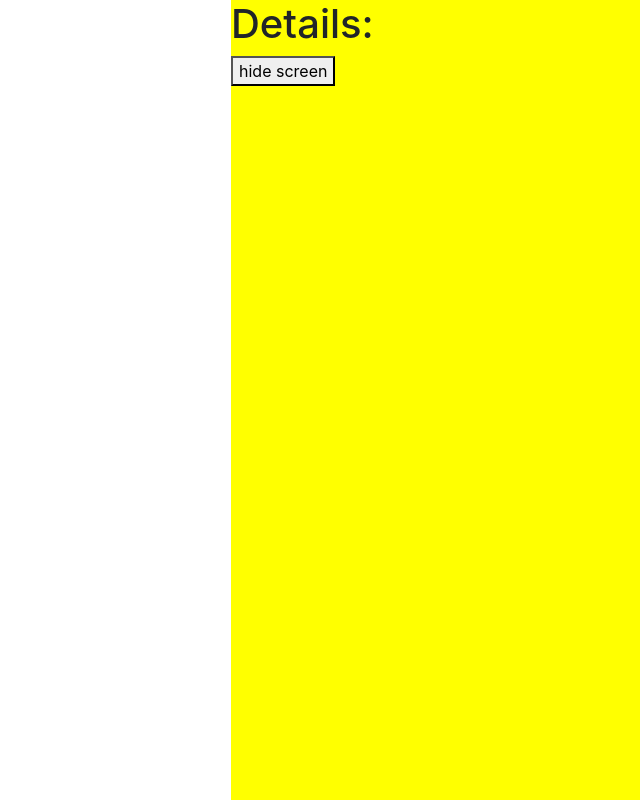
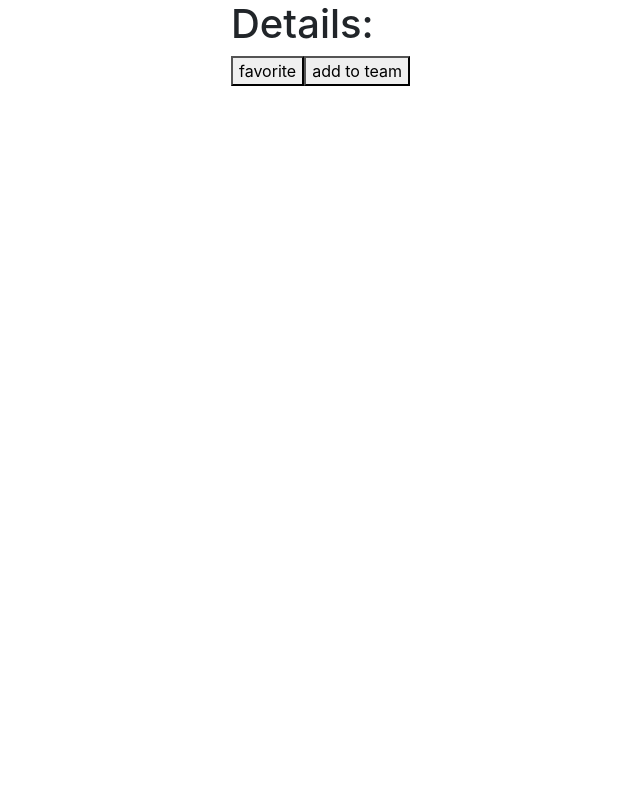
Before and after one commit to JanCoomans/Pokedex, a Vue app: page / in a window 1280 px wide. Shown: the whole page, without its empty margins (144-784 px from the left). Built offline with nearby package versions, Linux system fonts and the light colour scheme; no server answers.

Commit message:
Add/remove to team/favorites works in backend
Pokemon kunnen toegevoegd worden aan team en favorieten lijst.

//TODO:
- team inladen
- favorieten inladen
- team , favorieten en detail scherm HTML + CSS

```diff
--- a/src/App.vue
+++ b/src/App.vue
@@ -9,9 +9,8 @@
 
 
 
-  //TODO: team , favourite, details consent
+  //TODO: team , favourite, details content
   //Details dynamic bg color
-  //Localstorage save state
 </script>
 
 <style scoped>
--- a/src/components/PokemonDetails.vue
+++ b/src/components/PokemonDetails.vue
@@ -1,7 +1,15 @@
 <template>
     <div id="pokemonDetails" :class="[appData.screenFocus.details ? 'focus' : 'unfocus']">
         <h1>Details: <span v-if="appData.getActivePokemon != undefined">{{appData.getActivePokemon.name}}</span></h1>
-        <button @click="appData.toggleDetails()">hide screen</button>
+        <button id="unfocusButton" @click="appData.toggleDetails()">hide screen</button>
+
+        <button v-if="isInTeam()" @click="appData.removeFromTeam(appData.getActivePokemon)">unfavorite</button>
+        <button v-else @click="appData.addToTeam(appData.getActivePokemon)">favorite</button>
+
+
+        <button v-if="isFavorite()" @click="appData.removeFavorite(appData.getActivePokemon)">Remove from team</button>
+        <button v-else @click="appData.addFavorite(appData.getActivePokemon)">add to team</button>
+
     </div>
 </template>
 
@@ -13,6 +21,14 @@ import { watch } from "vue";
 
 const appData = pokemonStore();
 const route = useRoute();
+
+const isInTeam = () => {
+    return appData.team.indexOf(appData.getActivePokemon) > -1;
+}
+
+const isFavorite = () => {
+    return appData.favorites.indexOf(appData.getActivePokemon) > -1;
+}
 
 const fetchPokemonDetails = async (id: any) => {
     if (!isNaN(Number(id)) || Number(id) < 151) { /* Pokemon details gets focused if ID is valid. */
@@ -42,6 +58,7 @@ watch(
         }
     }
 )
+
 </script>
 
 <style scoped>
@@ -49,7 +66,10 @@ watch(
     width: inherit;
     min-height: 100vh;
     width: 100%;
-    background: yellow;
+}
+
+#unfocusButton{
+    display: none;
 }
 
 @media only screen and (max-width: 750px) {
@@ -64,5 +84,9 @@ watch(
     #pokemonDetails.focus {
         left: 0;
     }
+
+    #unfocusButton{
+        display: block;
+    }
 }
 </style>
--- a/src/stores/appData.ts
+++ b/src/stores/appData.ts
@@ -83,6 +83,29 @@ export const pokemonStore = defineStore({
       console.log(`Active pokemon id: ${id}`);
       this.toggleDetails();
     },
+    addToTeam(pokemon: object){
+      if (this.team.length < 6) {
+        this.team.push(pokemon);
+      }
+      else alert('Team is vol!\nEen team bevat maximaal 6 pokemon.')
+    },
+    addFavorite(pokemon: object){
+      this.favorites.push(pokemon);
+    },
+    removeFromTeam(pokemon: object){
+      console.log('shit');
+
+      let index = this.team.indexOf(pokemon);
+      if (index > -1) {
+        this.team.splice(index, 1);
+      }
+    },
+    removeFavorite(pokemon: object){
+      let index = this.favorites.indexOf(pokemon);
+      if (index > -1) {
+        this.favorites.splice(index, 1);
+      }
+    }
   },
   getters:{
     sortOneCondition: (state) => {
@@ -102,7 +125,7 @@ export const pokemonStore = defineStore({
     },
     getActivePokemon: (state) => {
       return state.pokemonList.find(p => p.id === state.activeId);
-    }
+    },
   },
   persist: true
 })
```
